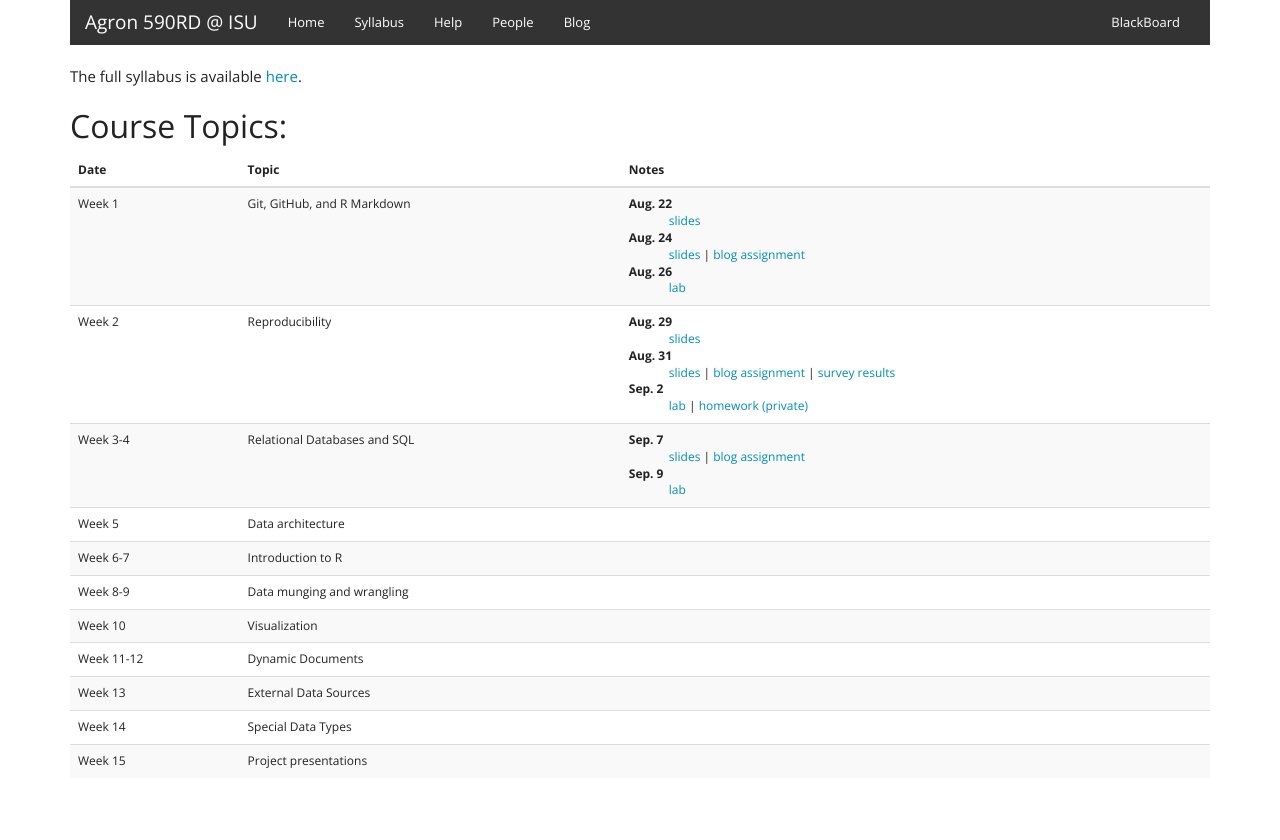
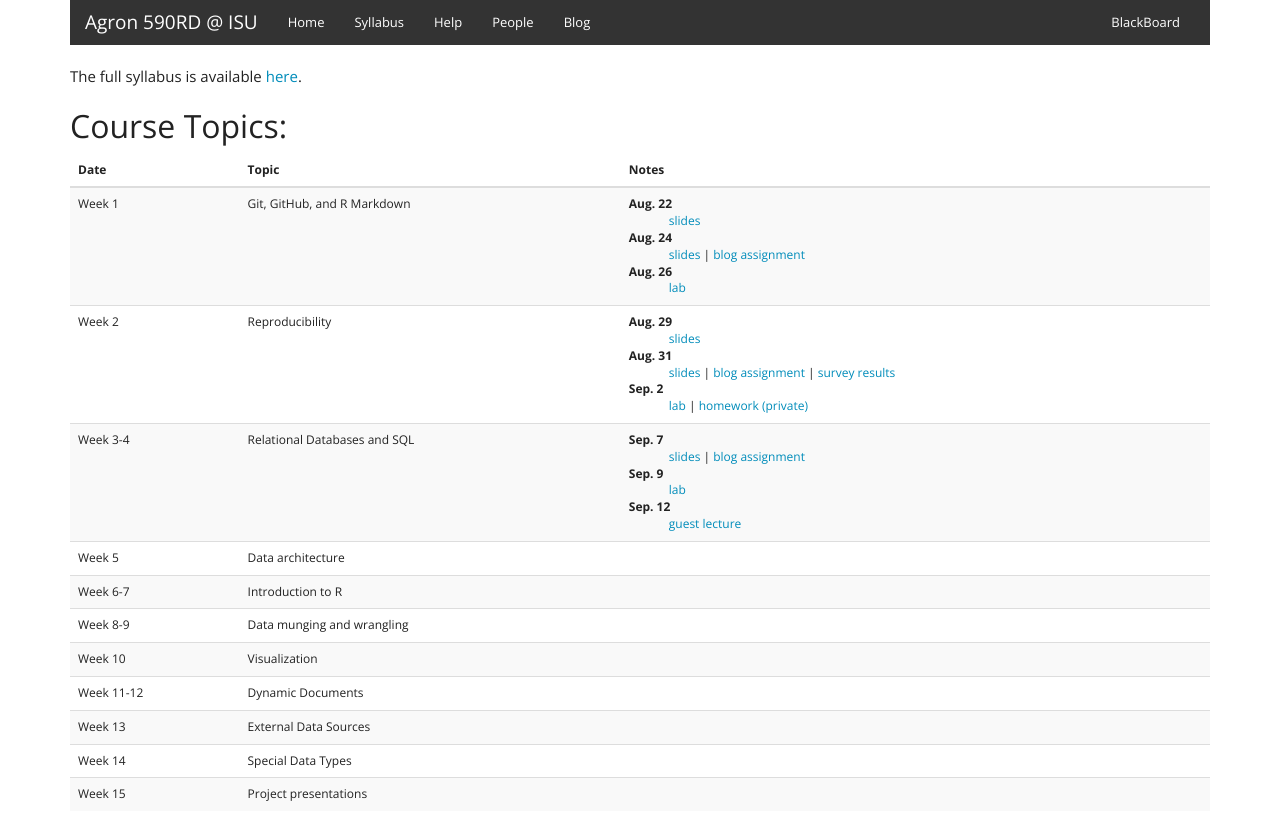
Before and after one commit to agron590-ISU/agron590-ISU.github.io, a Jekyll site: the page built from syllabus.html, in a window 1280 px wide. Shown: the top 840 px of the page. Built offline with Jekyll 4.4.1, drawn with Linux system fonts in a browser that asks for light colours.

Commit message:
add link to guest lecture

```diff
--- a/syllabus.html
+++ b/syllabus.html
@@ -55,6 +55,8 @@ The full syllabus is available <a href="http://agron590-isu.github.io/materials/
           <dd><a href="../materials/week_03/relational_db/slides.html" target=_blank>slides</a> | <a href="https://github.com/agron590-ISU/blog/tree/master/03" target=_blank>blog assignment</a></dd>
           <dt>Sep. 9</dt>
           <dd><a href="../lab/week_03/slides.html" target=_blank>lab</a></dd>
+          <dt>Sep. 12</dt>
+          <dd><a href="http://mesonet.agron.iastate.edu/present/160912_ag590/" target=_blank>guest lecture</a></dd>
           </dl>
         </td>
       </tr>
```
